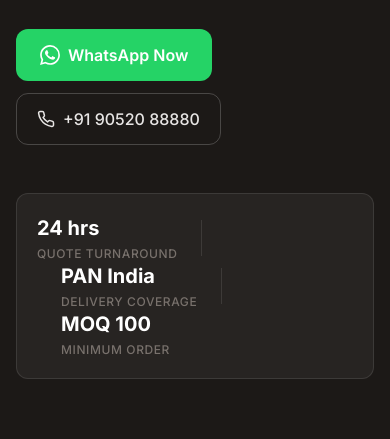
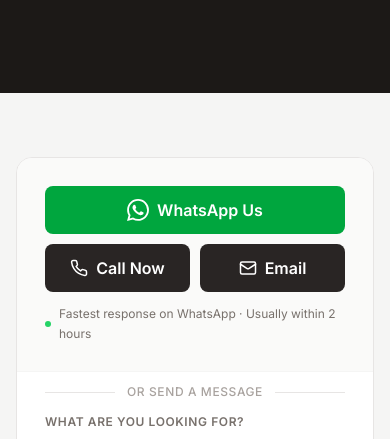
Before and after one commit to samiuddinxtab/legend-kilo, an Astro site: page /contact in a window 390 px wide. Shown: the part 362-801 px from the top of the page. Built offline with nearby package versions, Linux system fonts and the light colour scheme; Astro itself is replaced by a stand-in of ours.

Commit message:
Show InquiryWidget first on mobile in contact page grid

```diff
--- a/src/pages/contact.astro
+++ b/src/pages/contact.astro
@@ -32,43 +32,8 @@ const waHref = `https://wa.me/${WHATSAPP_NUMBER}?text=${encodeURIComponent("Hi,
               WhatsApp is the fastest way to get a quote.
             </p>
 
-            <div class="flex flex-wrap items-center gap-3">
-              <a
-                href={waHref}
-                target="_blank"
-                rel="noopener noreferrer"
-                class="inline-flex items-center gap-2 px-6 py-3 min-h-[52px] bg-[var(--color-wa-green)] text-white font-semibold rounded-xl hover:bg-[var(--color-wa-green-hover)] focus-visible:outline-2 focus-visible:outline-offset-2 focus-visible:outline-[var(--color-wa-green)] transition-colors text-base"
-              >
-                <svg width="20" height="20" viewBox="0 0 24 24" fill="currentColor" aria-hidden="true">
-                  <path d="M17.472 14.382c-.297-.149-1.758-.867-2.03-.967-.273-.099-.471-.148-.67.15-.197.297-.767.966-.94 1.164-.173.199-.347.223-.644.075-.297-.15-1.255-.463-2.39-1.475-.883-.788-1.48-1.761-1.653-2.059-.173-.297-.018-.458.13-.606.134-.133.298-.347.446-.52.149-.174.198-.298.298-.497.099-.198.05-.371-.025-.52-.075-.149-.669-1.612-.916-2.207-.242-.579-.487-.5-.669-.51-.173-.008-.371-.01-.57-.01-.198 0-.52.074-.792.372-.272.297-1.04 1.016-1.04 2.479 0 1.462 1.065 2.875 1.213 3.074.149.198 2.096 3.2 5.077 4.487.709.306 1.262.489 1.694.625.712.227 1.36.195 1.871.118.571-.085 1.758-.719 2.006-1.413.248-.694.248-1.289.173-1.413-.074-.124-.272-.198-.57-.347m-5.421 7.403h-.004a9.87 9.87 0 01-5.031-1.378l-.361-.214-3.741.982.998-3.648-.235-.374a9.86 9.86 0 01-1.51-5.26c.001-5.45 4.436-9.884 9.888-9.884 2.64 0 5.122 1.03 6.988 2.898a9.825 9.825 0 012.893 6.994c-.003 5.45-4.437 9.884-9.885 9.884m8.413-18.297A11.815 11.815 0 0012.05 0C5.495 0 .16 5.335.157 11.892c0 2.096.547 4.142 1.588 5.945L.057 24l6.305-1.654a11.882 11.882 0 005.683 1.448h.005c6.554 0 11.89-5.335 11.893-11.893a11.821 11.821 0 00-3.48-8.413z"/>
-                </svg>
-                WhatsApp Now
-              </a>
-              <a
-                href={PHONE_TEL}
-                class="inline-flex items-center gap-2 px-5 py-3 min-h-[52px] border border-white/20 text-neutral-200 font-medium rounded-xl hover:border-white/40 hover:text-white hover:bg-white/5 focus-visible:outline-2 focus-visible:outline-offset-2 focus-visible:outline-white transition-colors text-base"
-              >
-                <Icon name="phone" size={18} />
-                {PHONE_NUMBER}
-              </a>
-            </div>
-          </div>
 
-          <div class="flex flex-wrap items-center gap-0 bg-white/5 border border-white/10 rounded-xl p-5 max-w-xl">
-            <div class="flex flex-col gap-1 px-6 first:pl-0">
-              <span class="text-xl font-bold text-white">24 hrs</span>
-              <span class="text-xs uppercase tracking-wider text-neutral-500 font-medium">Quote turnaround</span>
-            </div>
-            <div class="h-9 w-px bg-white/10 shrink-0" aria-hidden="true"></div>
-            <div class="flex flex-col gap-1 px-6">
-              <span class="text-xl font-bold text-white">PAN India</span>
-              <span class="text-xs uppercase tracking-wider text-neutral-500 font-medium">Delivery coverage</span>
-            </div>
-            <div class="h-9 w-px bg-white/10 shrink-0" aria-hidden="true"></div>
-            <div class="flex flex-col gap-1 px-6 last:pr-0">
-              <span class="text-xl font-bold text-white">MOQ 100</span>
-              <span class="text-xs uppercase tracking-wider text-neutral-500 font-medium">Minimum order</span>
-            </div>
+
           </div>
         </div>
       </div>
@@ -162,7 +127,7 @@ const waHref = `https://wa.me/${WHATSAPP_NUMBER}?text=${encodeURIComponent("Hi,
             )}
           </div>
 
-          <div class="lg:sticky lg:top-6">
+          <div class="lg:sticky lg:top-6 order-first lg:order-none">
             <InquiryWidget />
           </div>
         </div>
```
